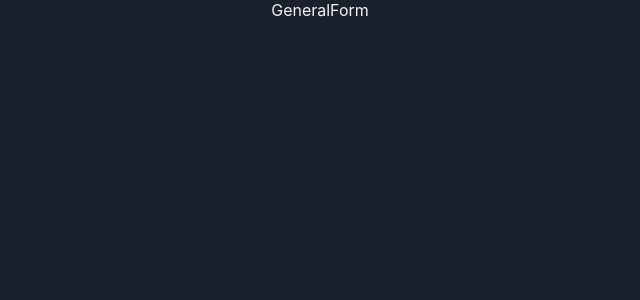
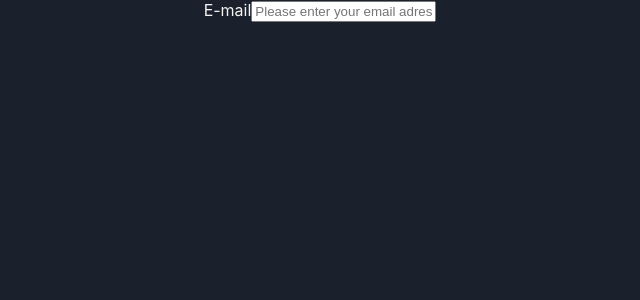
Before and after one commit to furkansylu97/ReactJs_Projects, a React (Vite) app in the folder ReactFormik/: page / in a window 1280 px wide. Shown: the top 300 px of the page, without its empty margins (320-960 px from the left). Built offline with nearby package versions, Linux system fonts and the light colour scheme.

Commit message:
Form integration was performed using Formik packages (Tutorials)

```diff
--- a/ReactFormik/src/components/GeneralForm.jsx
+++ b/ReactFormik/src/components/GeneralForm.jsx
@@ -1,7 +1,22 @@
 import React from 'react'
+import { useFormik } from 'formik';
 
 export const GeneralForm = () => {
+
+        const formik = useFormik({
+          initialValues: {
+            email: '',
+          }
+        });
+
+
   return (
-    <div>GeneralForm</div>
+    <form>
+        <div>
+            <label>E-mail</label>
+            <input type="email" value={formik.values.email} id='email' placeholder='Please enter your email adress...' />
+        </div>
+
+    </form>
   )
 }
```
